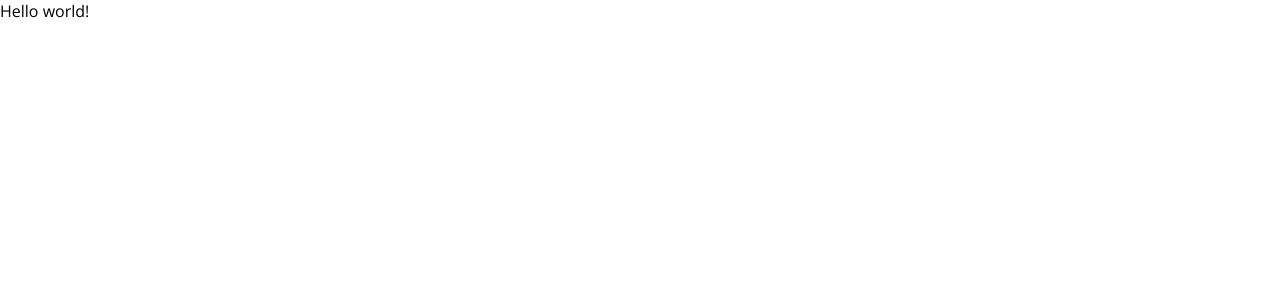
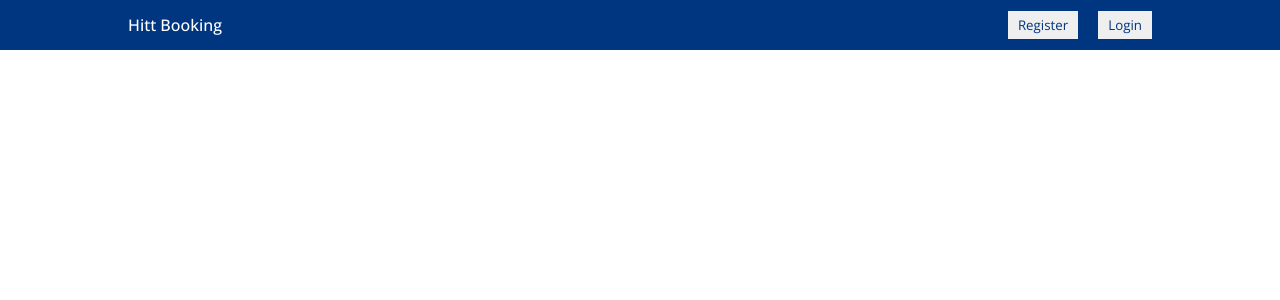
Before and after one commit to mohammedahmadi1990/booking-hotels-fullstack-mern, a React (Create React App) app in the folder frontend/: page / in a window 1280 px wide. Shown: the top 300 px of the page. Built offline with nearby package versions, Linux system fonts and the light colour scheme.

Commit message:
routes created

```diff
--- a/frontend/src/App.js
+++ b/frontend/src/App.js
@@ -1,8 +1,17 @@
+import { BrowserRouter, Routes, Route } from "react-router-dom";
+import Home from "./pages/home/Home";
+import Hotel from "./pages/hotel/Hotel";
+import List from "./pages/list/List";
+
 function App() {
   return (
-    <div>
-      Hello world!
-    </div>
+    <BrowserRouter>
+      <Routes>
+        <Route path="/" element={<Home />} />
+        <Route path="/hotels" element={<List />} />
+        <Route path="/hotels/:id" element={<Hotel />} />
+      </Routes>
+    </BrowserRouter>
   );
 }
 
--- /dev/null
+++ b/frontend/src/components/header/Header.jsx
@@ -0,0 +1,18 @@
+// import { faBed } from '@fortawesome/free-regular-svg-icons'
+import { FontAwesomeIcon } from '@fortawesome/react-fontawesome'
+import React from 'react'
+import "./header.css"
+
+function Header() {
+  return (
+    <div className='header'>
+      <div className="headerList">
+        <div className="headerListItem">
+        {/* <FontAwesomeIcon icon={faBed} /> */}
+        </div>
+      </div>
+    </div>
+  )
+}
+
+export default Header
--- /dev/null
+++ b/frontend/src/components/navbar/Navbar.jsx
@@ -0,0 +1,19 @@
+import React from 'react'
+import "./navbar.css"
+
+const Navbar = () => {
+  return (
+    <div className='navbar'>
+        <div className="navContainer">
+            <span className='logo'>Hitt Booking</span>
+            <div className="navItems">
+                <button className="navButton">Register</button>
+                <button className="navButton">Login</button>
+            </div>
+        </div>
+    </div>
+
+  )
+}
+
+export default Navbar
--- /dev/null
+++ b/frontend/src/components/navbar/navbar.css
@@ -0,0 +1,27 @@
+.navbar{
+    height: 50px;
+    background-color: #003580;
+    display: flex;
+    justify-content: center;
+}
+
+.navContainer{
+    width: 100%;
+    max-width: 1024px;
+    color: white;
+    display: flex;
+    align-items: center;
+    justify-content: space-between;
+}
+
+.logo{
+    font-weight: 500;
+}
+
+.navButton{
+    margin-left: 20px;
+    border: none;
+    padding: 5px 10px;
+    cursor: pointer;
+    color: #003580;
+}
--- /dev/null
+++ b/frontend/src/pages/home/Home.jsx
@@ -0,0 +1,15 @@
+import React from 'react'
+import Header from '../../components/header/Header'
+import Navbar from '../../components/navbar/Navbar'
+import "./home.css"
+
+const Home = () => {
+  return (
+    <div>
+      <Navbar />
+    <Header />
+    </div>
+  )
+}
+
+export default Home
--- /dev/null
+++ b/frontend/src/pages/hotel/Hotel.jsx
@@ -0,0 +1,9 @@
+import React from 'react'
+
+const Hotel = () => {
+  return (
+    <div>Hotel</div>
+  )
+}
+
+export default Hotel
--- /dev/null
+++ b/frontend/src/pages/list/List.jsx
@@ -0,0 +1,9 @@
+import React from 'react'
+
+const List = () => {
+  return (
+    <div>List</div>
+  )
+}
+
+export default List
```
Also changed, not shown: frontend/package.json (+6 -1 lines), frontend/src/components/header/header.css (added), frontend/src/pages/home/home.css (added), 2 other files (tests, documents, lock files or other folders).
